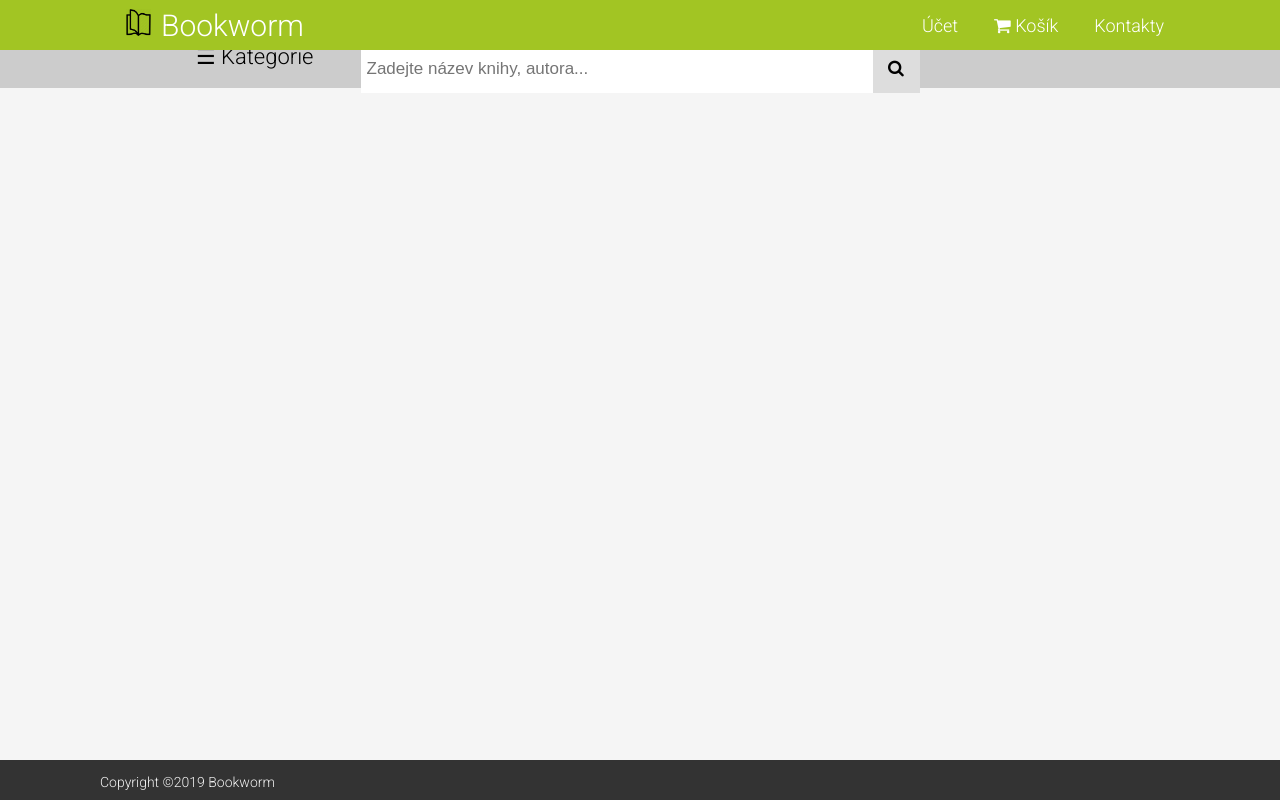
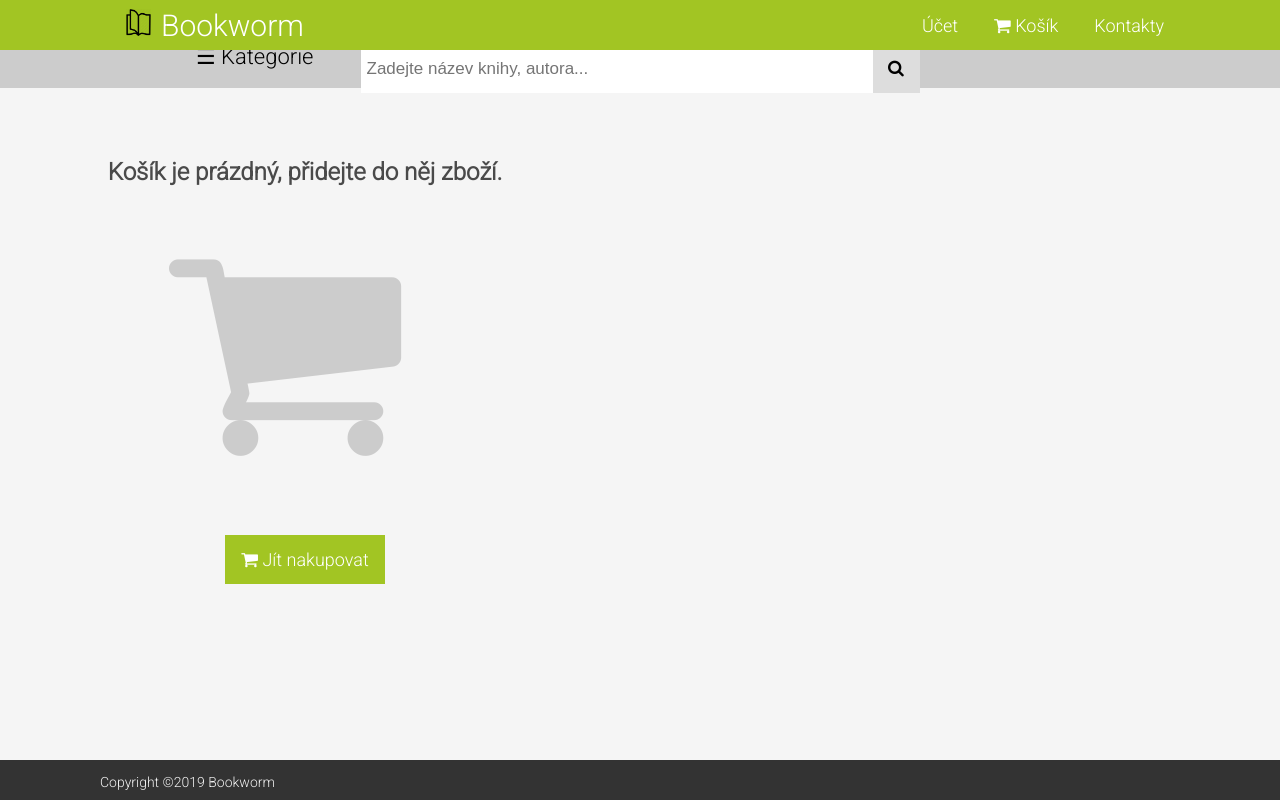
Before and after one commit to KubikJan7/IWWW, a PHP site: page /index.php?page=cart in a window 1280 px wide. Run offline with PHP 8.4, Linux system fonts and the light colour scheme.

Commit message:
empty cart design added

```diff
--- a/term-work/code/term_work/css/layout.css
+++ b/term-work/code/term_work/css/layout.css
@@ -76,7 +76,6 @@ header nav a:hover {
 #search-container button:hover {
     background: #A2C523;
 }
-
 #hero {
     height: 11%;
     background:#cccccc;
@@ -126,6 +125,7 @@ header nav a:hover {
     background:#666666;
 }
 #hero span {
+    transition: 0.5s;
     display: inline-block;
     padding: 16px 16px;
 }
@@ -190,7 +190,19 @@ header nav a:hover {
     background-color: rgba(204, 208, 204, 0.91);
     color: #333333;
 }
-
+#cart-section{
+    position:relative;
+    justify-content: center;
+    text-align: center;
+    right:125px;
+    top:50px;
+}
+#big-cart-img{
+    font-size: 250px;
+    color: #cccccc;
+    position:relative;
+    right:20px;
+}
 footer {
     position: fixed;
     left: 0;
@@ -206,16 +218,16 @@ footer {
 
 .button {
     text-align: center;
-    display: block;
-    width: 120px;
-    padding: 10px 15px;
-    border: 1px solid #4a4a4a;
-    background-color: #4a4a4a;
+    width: 180px;
+    padding: 14px 16px;
+    background-color: #A2C523;
     color: white;
-    transition: 1s;
-    margin: 10px;
+    transition: 0.5s;
+    text-decoration: unset;
+    font-size: 18px;
+    position:relative;
+    top:50px;
 }
-
 .action-button {
     width: 20px;
     text-align: center;
@@ -228,9 +240,9 @@ footer {
     margin: 5px;
 }
 
-.action-button:hover, .button:hover {
-    background-color: white;
-    color: black;
+.action-button:hover,.button:hover{
+    background-color: #666666;
+    color: #A2C523;
 }
 
 #login-screen {
--- a/term-work/code/term_work/page/cart.php
+++ b/term-work/code/term_work/page/cart.php
@@ -1,2 +1,5 @@
-<h1>This is Cart</h1>
-This page is included in the index.php
+<section id = cart-section>
+    <div><h1>Košík je prázdný, přidejte do něj zboží.</h1></div>
+    <div id = "big-cart-img"><i class="fa fa-shopping-cart"></i></div>
+    <a class="button" href="<?= BASE_URL ?>"><i class="fa fa-shopping-cart"></i> Jít nakupovat</a>
+</section>
```
